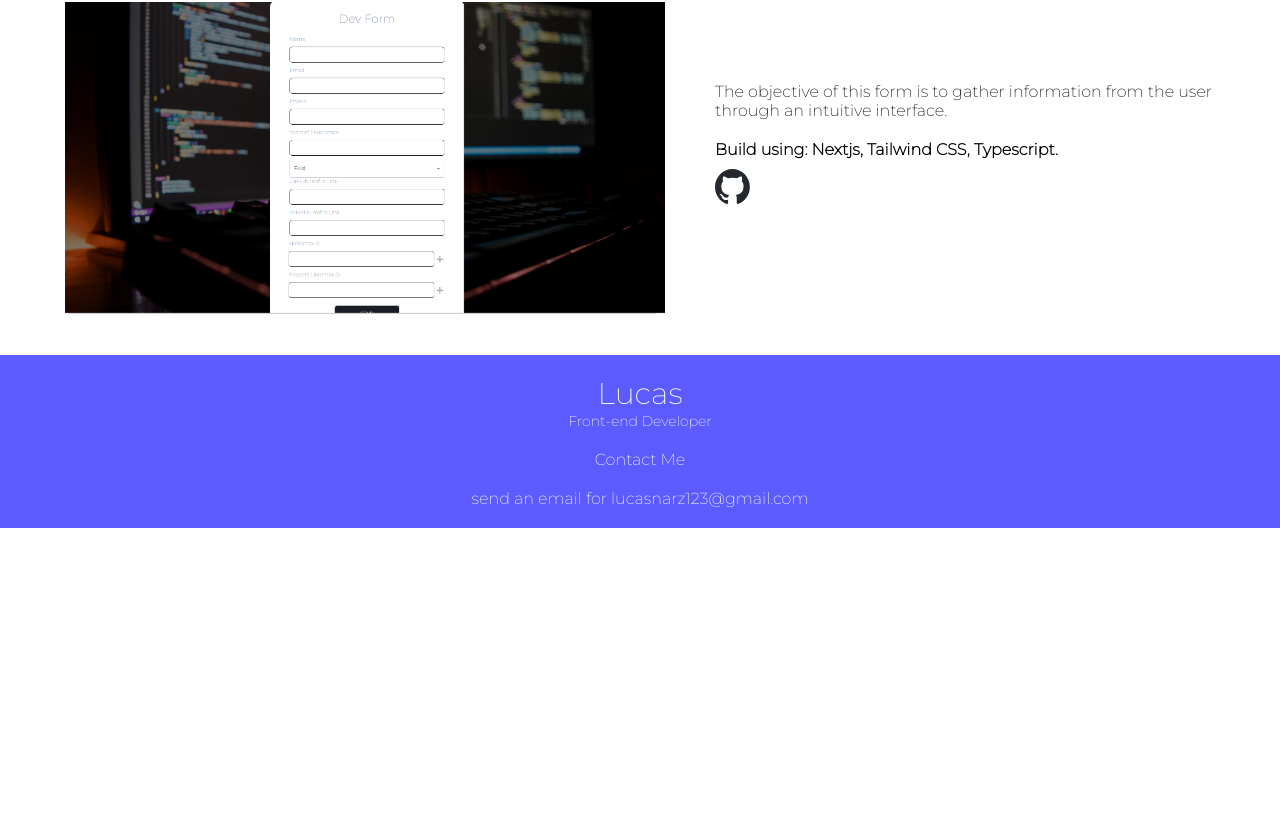
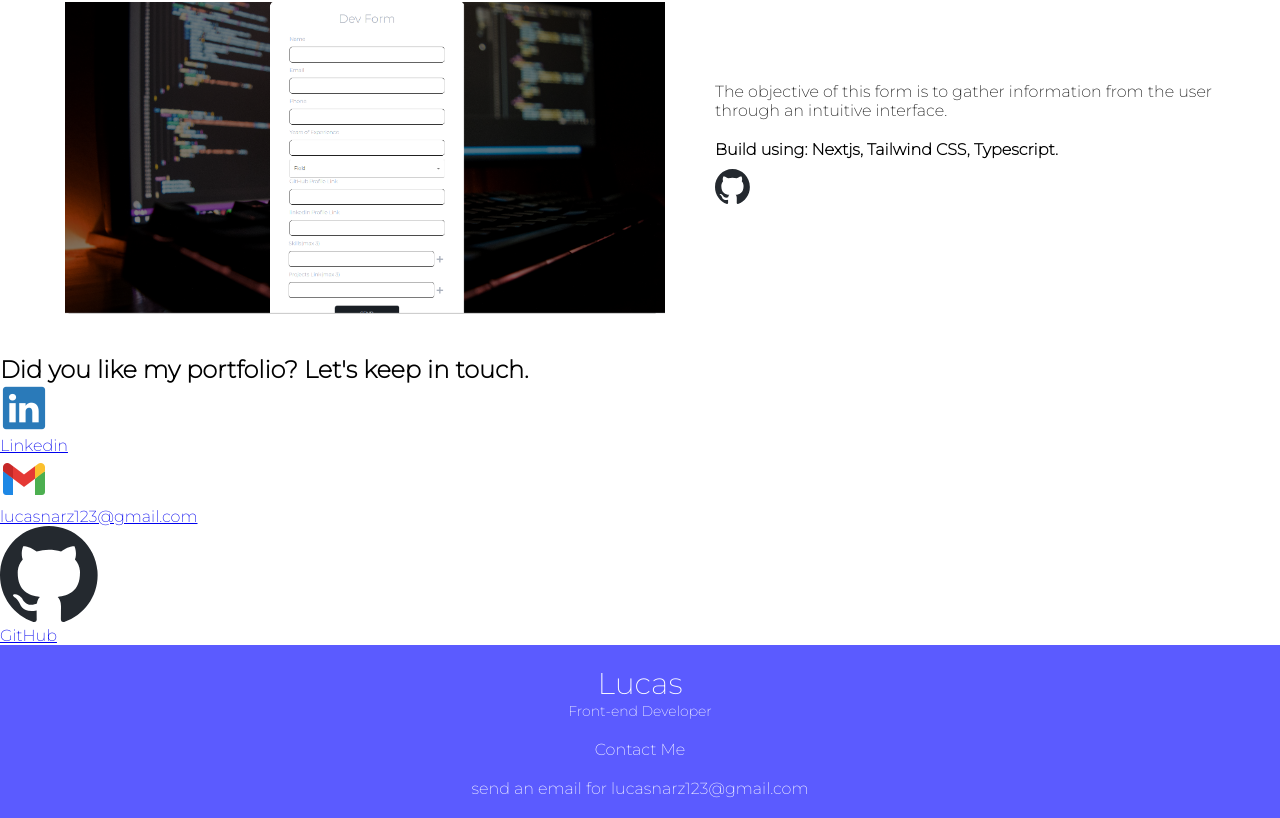
Before and after one commit to LucasNarZ/portfolio-full-stack, a React (Create React App) app in the folder Portfolio/: page / in a window 1280 px wide. Shown: the part 2225-3043 px from the top of the page. Before the commit the page ends 2753 px from the top, so only its background shows below. Built offline with nearby package versions, Linux system fonts and the light colour scheme.

Commit message:
adding contact to main page

```diff
--- a/Portfolio/src/pages/Main.jsx
+++ b/Portfolio/src/pages/Main.jsx
@@ -5,8 +5,7 @@ import { Home } from './Home';
 import { Skills } from './skills';
 import { Projects } from './projects';
 import { Footer } from '../componentes/footer';
-
-
+import { Contact } from './contact';
 
 export function Main(){
     return(
@@ -15,6 +14,7 @@ export function Main(){
             <Home />
             <Skills />
             <Projects />
+            <Contact />
             <Footer />
         </React.Fragment>
     )
```
